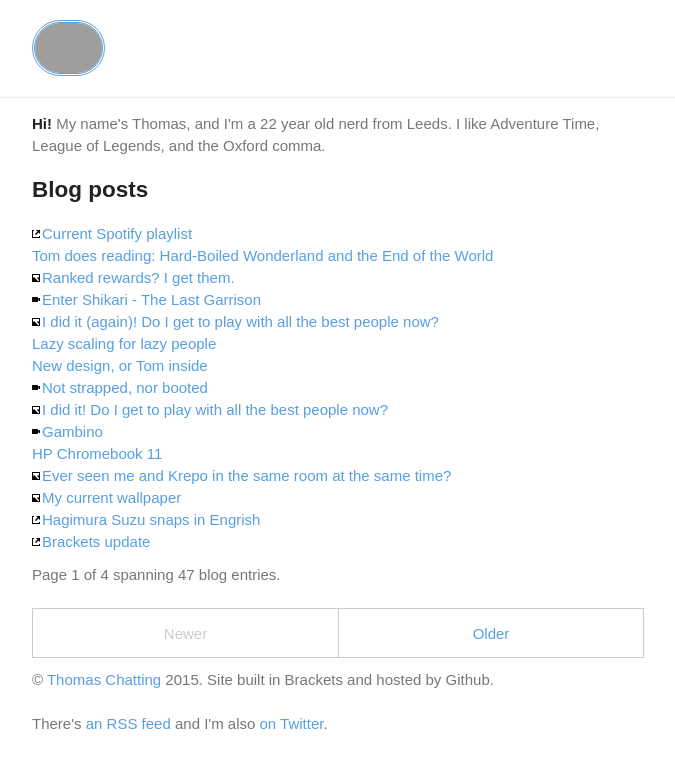
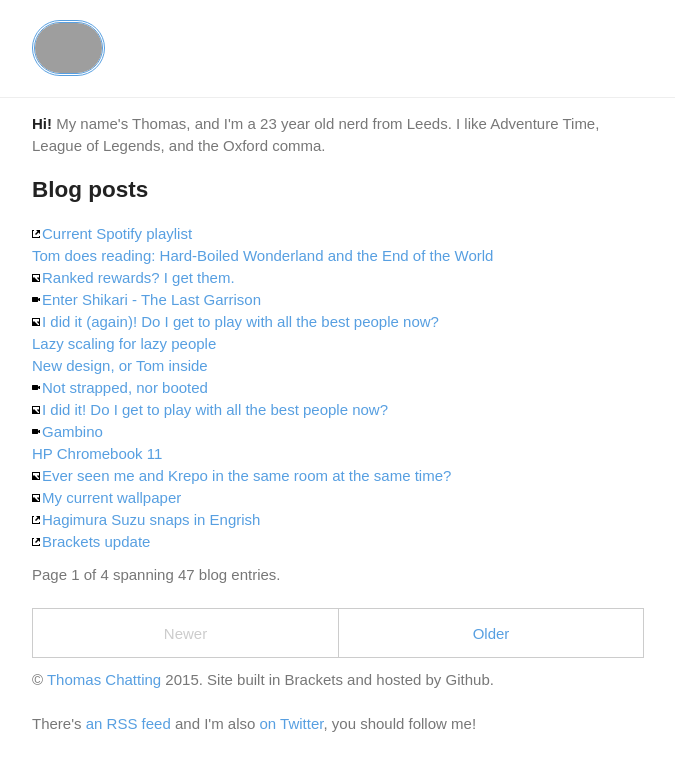
Before and after one commit to tomchatting/tomchatting.github.io, a Jekyll site: the page built from index.html, in a window 1280 px wide. Shown: the top 771 px of the page, without its empty margins (302-977 px from the left). Built offline with Jekyll 4.4.1, drawn with Linux system fonts in a browser that asks for light colours; some web fonts are replaced; the list of posts is cut into pages by our own code; grey boxes are pictures that could not be loaded.

Commit message:
Update default.html

```diff
--- a/_layouts/default.html
+++ b/_layouts/default.html
@@ -9,10 +9,10 @@
     <div class=wrapper><a href=/><img src="https://a.ppy.sh/2067217?1420665252.png" height="50px" style="border-radius: 200px; border-style: double;"></a></div>
     <hr>
     <div class=wrapper>
-    <p><b>Hi!</b> <ins>My name's Thomas, and I'm a 22 year old nerd from Leeds. I like Adventure Time, League of Legends, and the Oxford comma.</ins></p>
+    <p><b>Hi!</b> <ins>My name's Thomas, and I'm a 23 year old nerd from Leeds. I like Adventure Time, League of Legends, and the Oxford comma.</ins></p>
 
     {{ content }}
 
     <p><ins>&copy; <a href=/about/>Thomas Chatting</a> 2015. Site built in Brackets and hosted by Github.</ins></p>
-    <p><ins>There's <a href=/feed.xml>an RSS feed</a> and I'm also <a href=//twitter.com/phenomenontom>on Twitter</a>.</ins></p>
+    <p><ins>There's <a href=/feed.xml>an RSS feed</a> and I'm also <a href=//twitter.com/phenomenontom>on Twitter</a>, you should follow me!</ins></p>
     </div>
```
